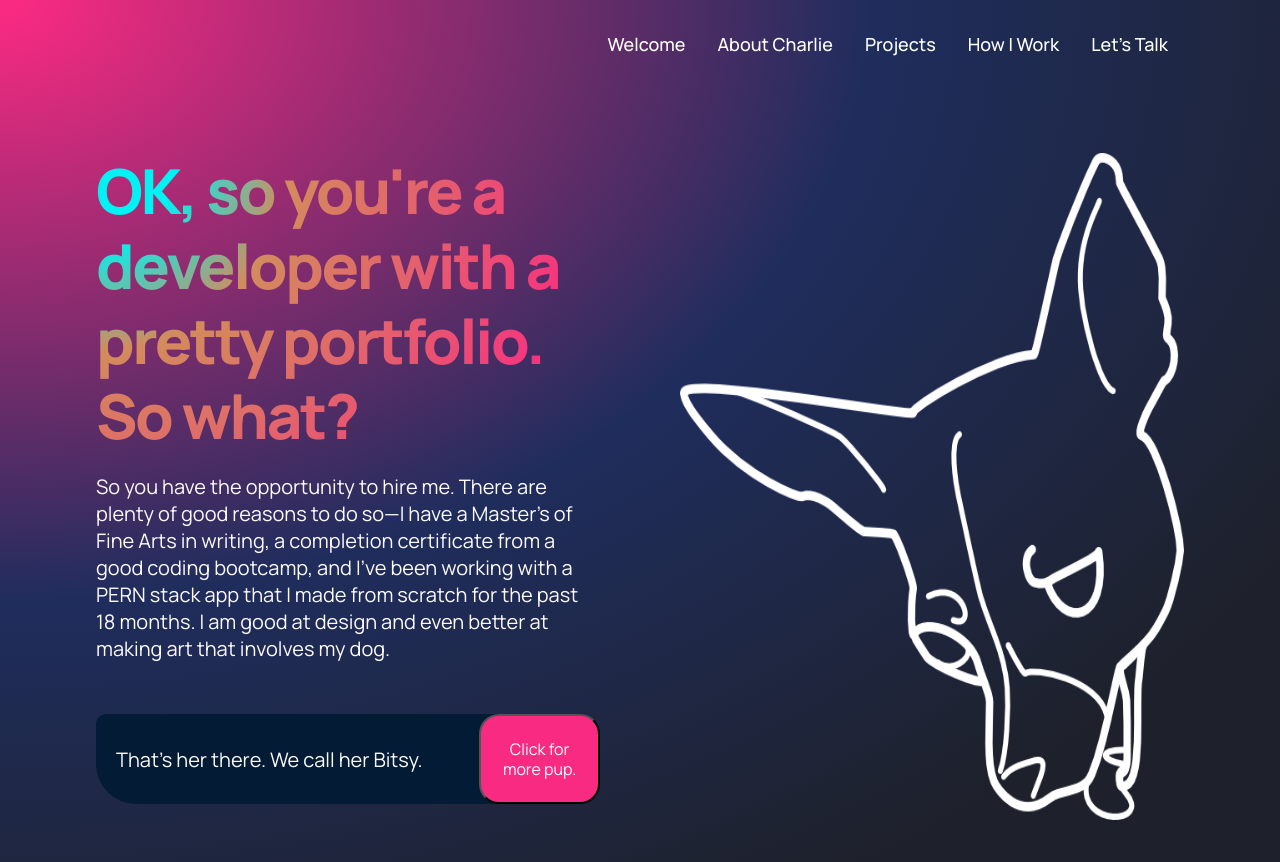
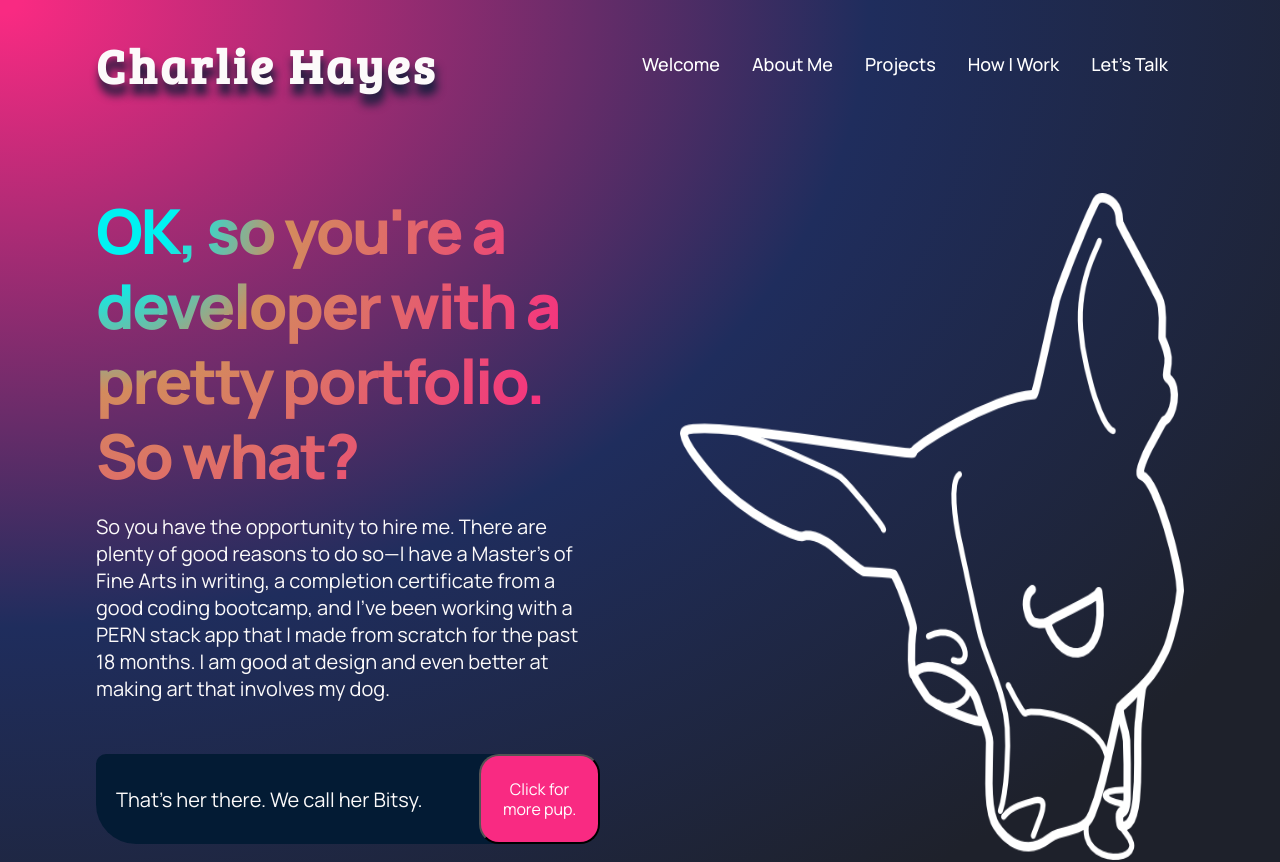
Before and after one commit to the1andonlycj/portfolio, a React (Create React App) app: page / in a window 1280 px wide. Shown: the top 862 px of the page. Built offline with nearby package versions, Linux system fonts and the light colour scheme.

Commit message:
Font changes and minor fixes.

```diff
--- a/src/components/navbar/Navbar.jsx
+++ b/src/components/navbar/Navbar.jsx
@@ -7,7 +7,7 @@ import neonbrain from '../../assets/neonbrain.png'
 const Menu = () => (
   <>
     <p><a href="#home">Welcome</a></p>
-    <p><a href="#charlie">About Charlie</a></p>
+    <p><a href="#charlie">About Me</a></p>
     <p><a href="#projects">Projects</a></p>
     <p><a href="#features">How I Work</a></p>
     <p><a href="#callToAction">Let's Talk</a></p>
@@ -19,13 +19,10 @@ const Navbar = () => {
   return (
     <div className="portfolio__navbar">
       <div className='portfolio__navbar-links'>
+        <h1 id="header-name">Charlie Hayes</h1>
         <div className="portfolio__navbar-links_container">
           <Menu />
         </div>
-        {/* <div className="portfolio__navbar-sign">
-          <p>Buy in</p>
-          <button type="button">Speak Up</button>
-        </div> */}
         <div className='portfolio__navbar-menu'>
           {toggleMenu
             ? <RiCloseLine color="fff" size={27} onClick={()=> setToggleMenu(false)} />
@@ -35,10 +32,6 @@ const Navbar = () => {
             <div className='portfolio__navbar-menu_container scale-up-center'>
               <div className='portfolio__navbar-menu_container-links'>
                 <Menu />
-                {/* <div className="portfolio__navbar-menu_container-links-sign">
-                  <p>Buy In.</p>
-                  <button type="button">Speak Up</button>
-                </div> */}
               </div>
             </div>
           }
--- a/src/components/navbar/navbar.css
+++ b/src/components/navbar/navbar.css
@@ -8,7 +8,7 @@
 .portfolio__navbar-links {
   flex: 1;
   display: flex;
-  justify-content: flex-end;
+  justify-content: space-between;
   align-items: center;
 
 }
@@ -98,6 +98,14 @@
   display: none;
 }
 
+#header-name {
+  font-family: var(--font-bubble);
+  color: var(--color-text);
+  text-shadow: 2px 10px 10px var(--color-footer);
+  font-size: 3em;
+  letter-spacing: 3px;
+}
+
 @media screen and (max-width: 1050px) {
   .portfolio__navbar-links_container {
     display: none;
--- a/src/index.css
+++ b/src/index.css
@@ -1,8 +1,9 @@
 @import url('https://fonts.googleapis.com/css2?family=Manrope:wght@200;300;400;500;600;700;800&display=swap');
+@import url('https://fonts.googleapis.com/css2?family=Bree+Serif&display=swap');
 
 :root {
   --font-family: 'Manrope', sans-serif;
-
+  --font-bubble: 'Bree Serif', serif;
   --gradient-text: radial-gradient(circle at 0% 2%, rgba(0, 242, 242, 1) 14%, rgba(211, 139, 93, 1) 33%, rgba(249, 42, 130, 1) 89%);
   --gradient-bar: radial-gradient(circle at 0% 0%, rgba(255, 39, 39, 1) 0%, rgba(139, 38, 53, 1) 51%, rgba(0, 242, 242, 1) 95%);
 
```
Also changed, not shown: 1 other file (tests, documents, lock files or other folders).
